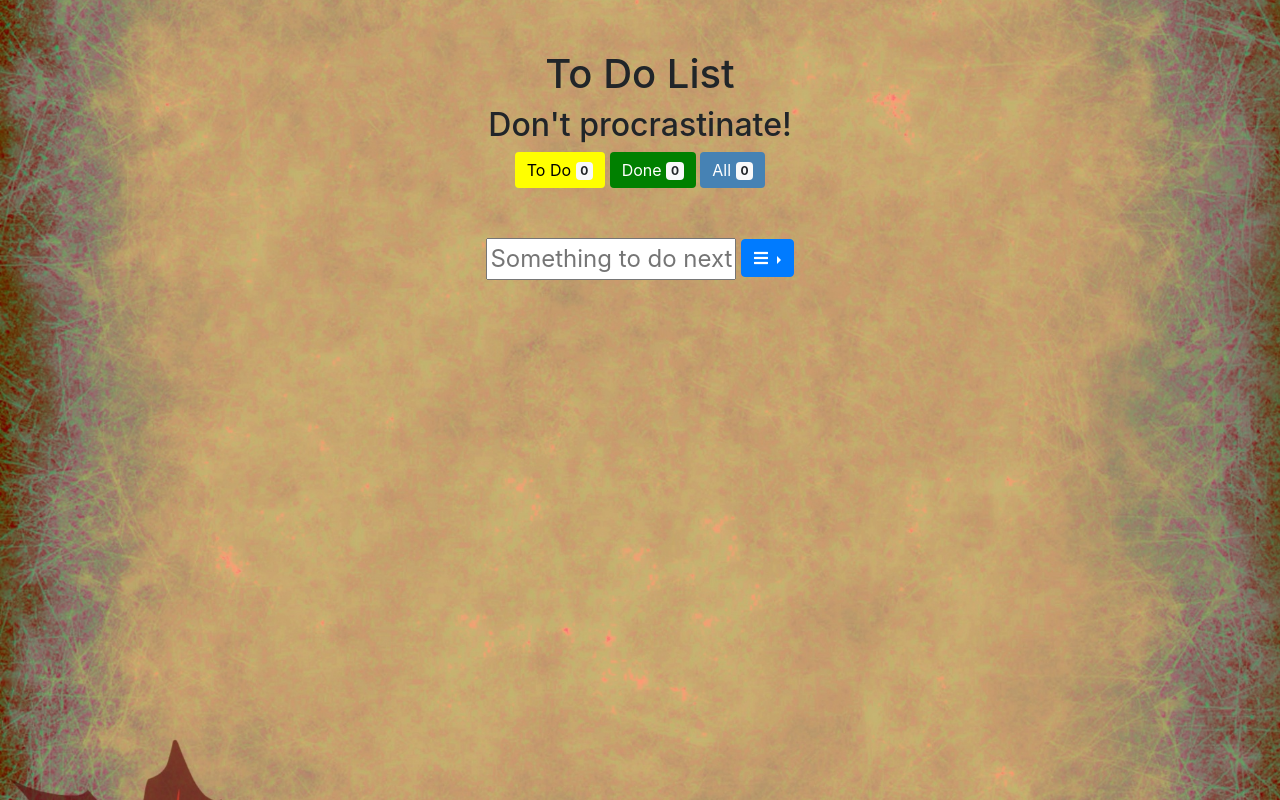
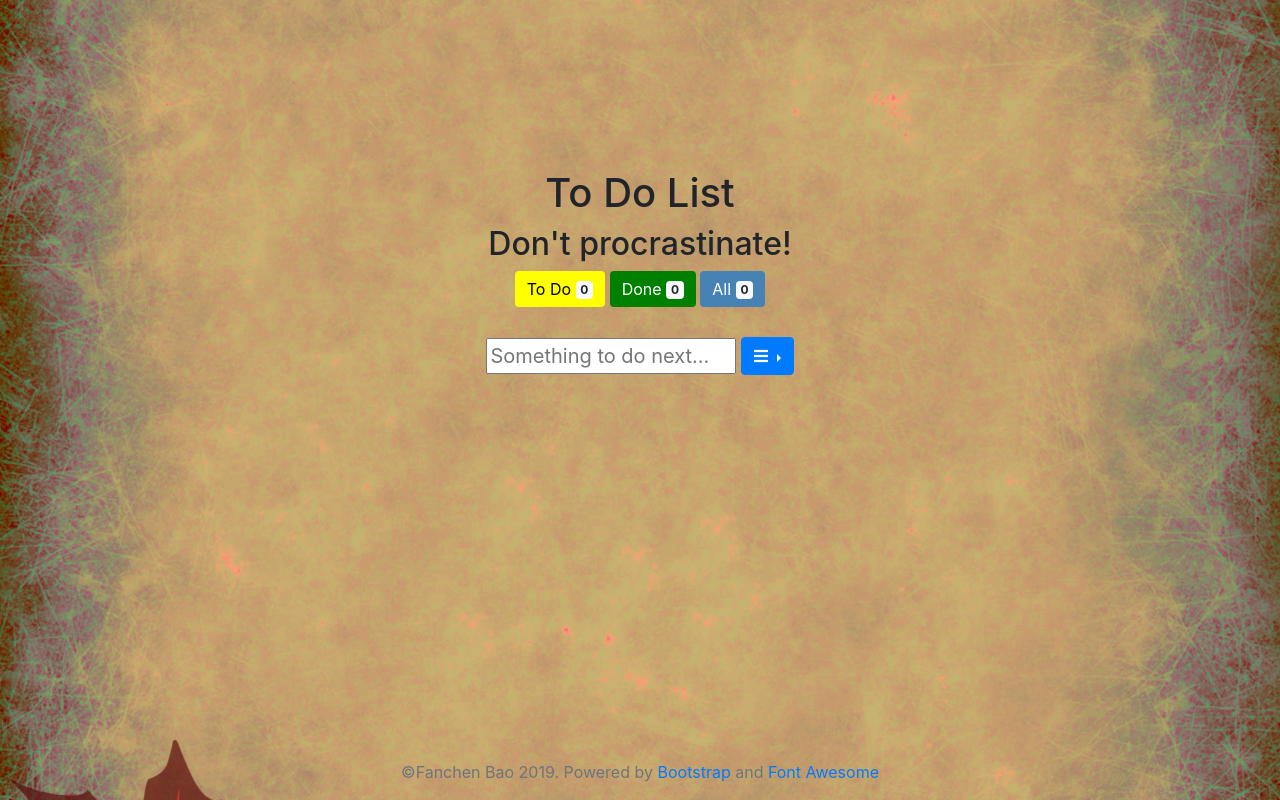
Before and after one commit to FanchenBao/Web_Dev_Practice, a PHP site: page /p4/todolist.html in a window 1280 px wide. Run offline with PHP 8.4, Linux system fonts and the light colour scheme.

Commit message:
add sticky footer, also modify appearance further. And starting to write readme.md

```diff
--- a/p4/myStyle.css
+++ b/p4/myStyle.css
@@ -2,14 +2,13 @@ body{
   background-color: darkgoldenrod;
   background-image: url('./img/parchment-paper.jpg');
   background-position: center;
-  background-repeat: no-repeat;
+  background-repeat: repeat;
   background-size: cover;
 }
 .container{
-  padding-top: 50px;
   margin: auto;
   text-align: center;
-  height: 800px;
+  height: auto;
   width: 390px;
 }
 
@@ -34,17 +33,17 @@ body{
 }
 
 .mainInterface {
-  padding-top: 50px;
+  padding-top: 30px;
   padding-bottom: 10px;
 }
 
 #itemDescription{
   width: 250px;
-  font-size:24px;
+  font-size:20px;
 }
 
 .dropright{
-  padding-bottom: 10px;
+  padding-bottom: 6px;
 }
 
 .item{
--- /dev/null
+++ b/p4/sticky-footer.css
@@ -0,0 +1,13 @@
+/* Custom page CSS
+-------------------------------------------------- */
+/* Not required for template or sticky footer method. */
+
+.footer.container {
+  width: auto;
+  max-width: 680px;
+  padding: 0 15px;
+}
+
+.footer {
+  background-color: transparent;
+}
--- a/p4/todolist.html
+++ b/p4/todolist.html
@@ -1,5 +1,5 @@
 <!DOCTYPE html>
-<html lang="en">
+<html lang="en" class="h-100">
   <head>
     <title>To Do List</title>
     <!-- Required meta tags -->
@@ -11,11 +11,14 @@
     <!--    Font Awesome CDN-->
     <link rel="stylesheet" href="https://use.fontawesome.com/releases/v5.7.2/css/all.css" integrity="sha384-fnmOCqbTlWIlj8LyTjo7mOUStjsKC4pOpQbqyi7RrhN7udi9RwhKkMHpvLbHG9Sr" crossorigin="anonymous">
 
+
+    <!-- Sticky footer CSS, from Bootstrap -->
+    <link href="./sticky-footer.css" rel="stylesheet">
     <!-- My CSS -->
     <link href="./mystyle.css" rel="stylesheet">
 
   </head>
-  <body>
+  <body class="d-flex flex-column h-100">
     <div class="container">
       <h1 id="header">To Do List</h1>
       <h2>Don't procrastinate!</h2>
@@ -52,28 +55,16 @@
         </div>
       </div>
       <ul class="list-unstyled">
-<!--
-        <li class="item">
-          <i id="check" class="far fa-circle"></i><input type='text' class='itemName todo' value='fresh figs' disabled='true'><i id='trashcan' class="far fa-trash-alt hide"></i>
-        </li>
-        <li class="item">
-          <i id="check" class="far fa-circle"></i><input type='text' class='itemName todo' value="pines" disabled="true"><i id='trashcan' class="far fa-trash-alt hide"></i>
-        </li>
-        <li class="item">
-          <i id="check" class="far fa-circle"></i><input type='text' class='itemName todo' value="sleep" disabled="true"><i id='trashcan' class="far fa-trash-alt hide"></i>
-        </li>
-        <li class="item">
-          <i id="check" class="far fa-circle"></i><input type='text' class='itemName todo' value="walk" disabled="true"><i id='trashcan' class="far fa-trash-alt hide"></i>
-        </li>
-        <li class="item">
-          <i id="check" class="far fa-circle"></i><input type='text' class='itemName todo' value="kiss Rosiesie" disabled="true"><i id='trashcan' class="far fa-trash-alt hide"></i>
-        </li>
-        <li class="item">
-          <i id="check" class="far fa-circle"></i><input type='text' class='itemName todo' value="Fly" disabled="true"><i id='trashcan' class="far fa-trash-alt hide"></i>
-        </li>
--->
       </ul>
     </div>
+
+    <!-- sticky footer -->
+    <footer class="footer mt-auto py-3">
+      <div class="footer container">
+        <span class="text-muted">&#169Fanchen Bao 2019. Powered by <a href="https://getbootstrap.com/">Bootstrap</a> and <a href="https://fontawesome.com/">Font Awesome</a></span>
+      </div>
+    </footer>
+
 
 
     <!-- jQuery first, then Popper.js, then Bootstrap JS CDN -->
```
Also changed, not shown: p4/README.MD (added).
